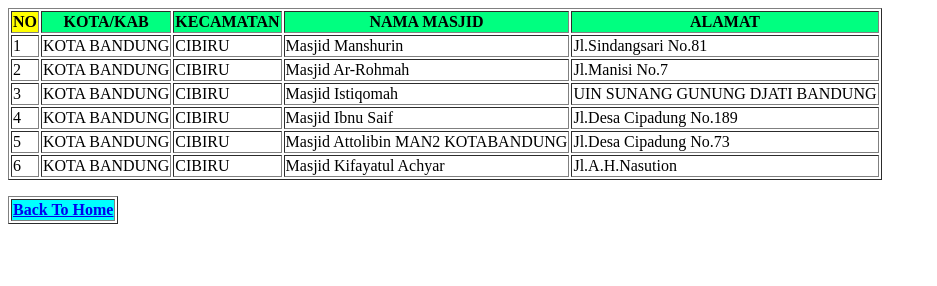
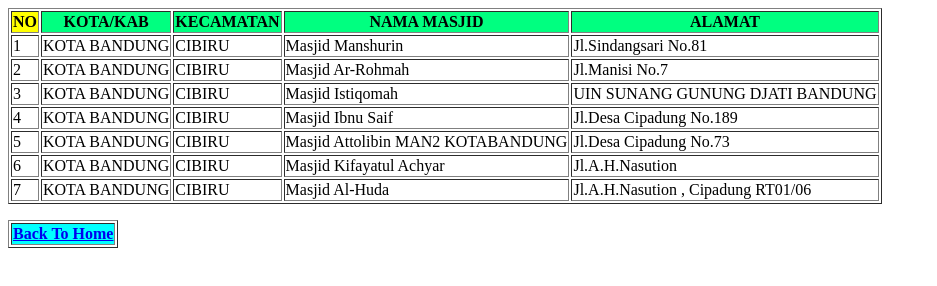
Before and after one commit to gilangmrmdhn/UTS_MIB, a plain HTML site: page daftarmasjidbandungtimur.html in a window 1280 px wide. Shown: the whole page, without its empty margins (0-937 px from the left). Drawn offline with Linux system fonts and the light colour scheme.

Commit message:
database

```diff
--- a/daftarmasjidbandungtimur.html
+++ b/daftarmasjidbandungtimur.html
@@ -54,6 +54,13 @@
             <td>Masjid Kifayatul Achyar</td>
             <td>Jl.A.H.Nasution </td>
         </tr>
+        <tr>
+            <td>7</td>
+            <td>KOTA BANDUNG</td>
+            <td>CIBIRU</td>
+            <td>Masjid Al-Huda</td>
+            <td>Jl.A.H.Nasution , Cipadung RT01/06 </td>
+        </tr>
     </table>
     <p>
     <table border="1">
```
